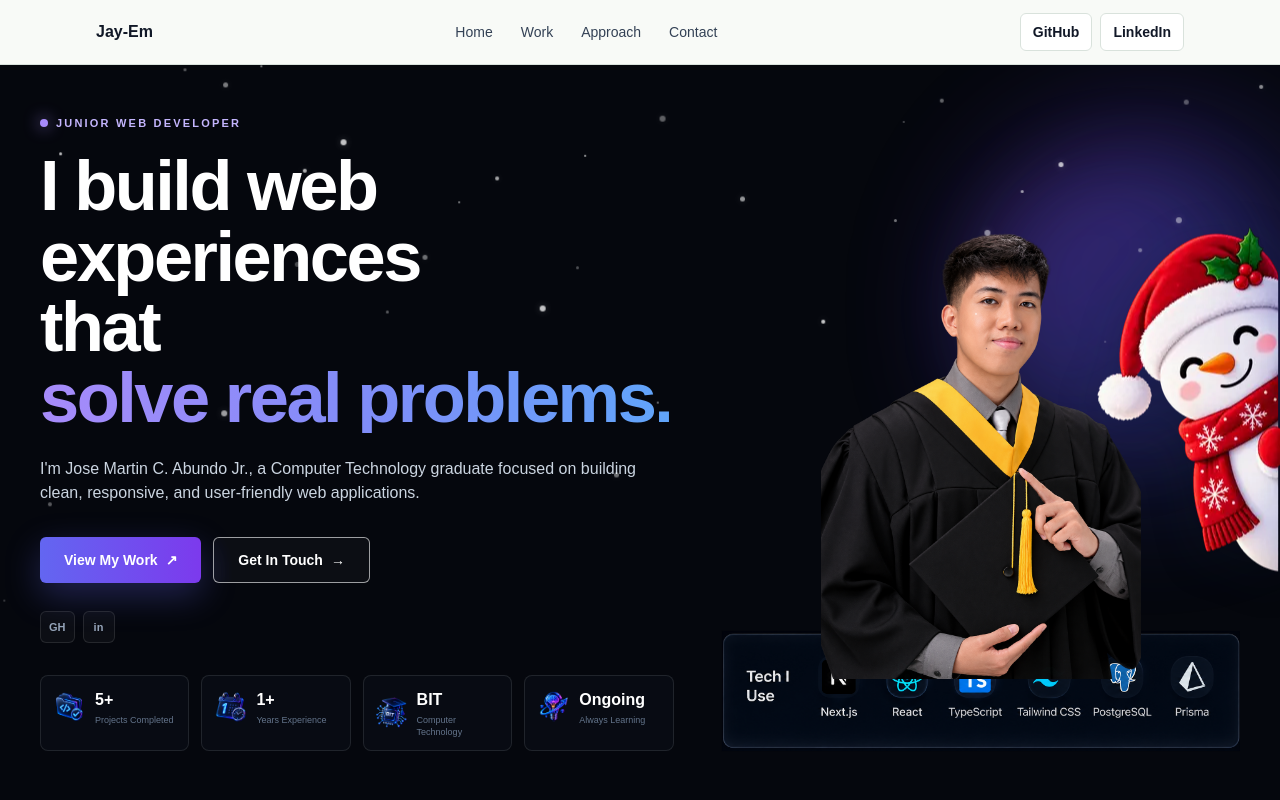
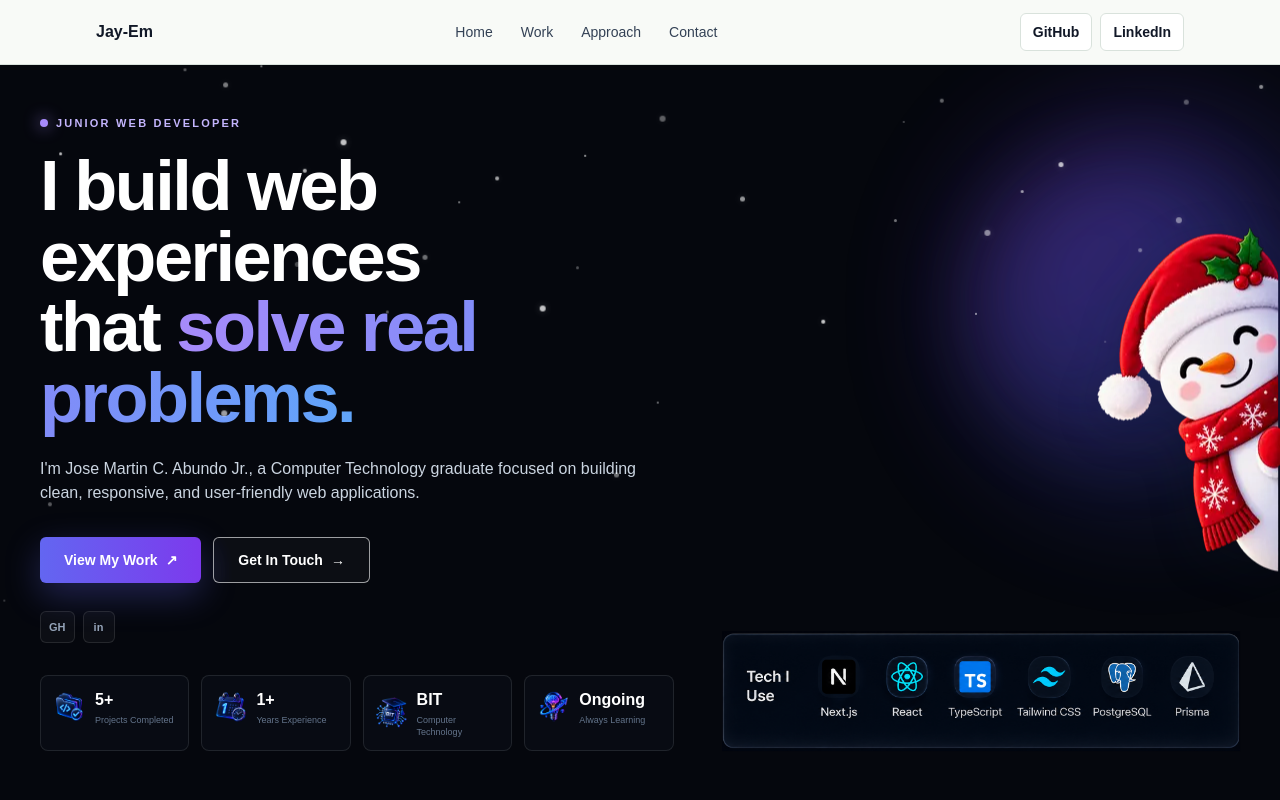
Before and after one commit to jayemabundo04/Jayem-s-Portfolio, a Next.js app: page / in a window 1280 px wide. Shown: the top 800 px of the page. Built offline with nearby package versions, Linux system fonts and the light colour scheme; no server answers.

Commit message:
fix: make hero scroll reveals replay reliably

```diff
--- a/src/app/globals.css
+++ b/src/app/globals.css
@@ -103,108 +103,155 @@ a {
    Premium Hero Scroll Reveal
 ======================================== */
 
-.hero-section .hero-reveal,
-.hero-section .hero-profile-reveal,
-.hero-section .hero-tech-reveal {
+.hero-reveal,
+.hero-profile-reveal,
+.hero-tech-reveal,
+.hero-line,
+.hero-highlight {
   opacity: 0;
-  filter: blur(10px);
-  transform: translate3d(0, 28px, 0);
-  transition:
-    opacity 0.9s cubic-bezier(0.22, 1, 0.36, 1),
-    transform 0.9s cubic-bezier(0.22, 1, 0.36, 1),
-    filter 0.9s cubic-bezier(0.22, 1, 0.36, 1);
 }
 
-.hero-section .hero-profile-reveal {
-  transform: translate3d(0, 42px, 0) scale(0.94);
+@keyframes heroRevealUp {
+  from {
+    opacity: 0;
+    transform: translate3d(0, 32px, 0);
+    filter: blur(10px);
+  }
+
+  to {
+    opacity: 1;
+    transform: translate3d(0, 0, 0);
+    filter: blur(0);
+  }
 }
 
-.hero-section .hero-tech-reveal {
-  transform: translate3d(0, 30px, 0) scale(0.97);
+@keyframes heroLineReveal {
+  from {
+    opacity: 0;
+    transform: translate3d(0, 36px, 0);
+    filter: blur(10px);
+  }
+
+  to {
+    opacity: 1;
+    transform: translate3d(0, 0, 0);
+    filter: blur(0);
+  }
 }
 
-.hero-section.is-visible .hero-reveal,
-.hero-section.is-visible .hero-profile-reveal,
-.hero-section.is-visible .hero-tech-reveal {
+@keyframes heroHighlightReveal {
+  from {
+    opacity: 0;
+    transform: translate3d(0, 18px, 0) scale(0.98);
+    filter: blur(8px);
+  }
+
+  to {
+    opacity: 1;
+    transform: translate3d(0, 0, 0) scale(1);
+    filter: blur(0);
+  }
+}
+
+@keyframes heroProfileReveal {
+  from {
+    opacity: 0;
+    transform: translate3d(0, 46px, 0) scale(0.93);
+    filter: blur(10px);
+  }
+
+  to {
+    opacity: 1;
+    transform: translate3d(0, 0, 0) scale(1);
+    filter: blur(0);
+  }
+}
+
+@keyframes heroTechReveal {
+  from {
+    opacity: 0;
+    transform: translate3d(0, 28px, 0) scale(0.97);
+    filter: blur(7px);
+  }
+
+  to {
+    opacity: 1;
+    transform: translate3d(0, 0, 0) scale(1);
+    filter: blur(0);
+  }
+}
+
+.hero-section.is-visible .hero-reveal-1 {
+  animation: heroRevealUp 0.75s cubic-bezier(0.22, 1, 0.36, 1) 0.05s both;
+}
+
+.hero-section.is-visible .hero-heading {
   opacity: 1;
-  filter: blur(0);
-  transform: translate3d(0, 0, 0);
+}
+
+.hero-section.is-visible .hero-line-1 {
+  animation: heroLineReveal 0.8s cubic-bezier(0.22, 1, 0.36, 1) 0.14s both;
+}
+
+.hero-section.is-visible .hero-line-2 {
+  animation: heroLineReveal 0.8s cubic-bezier(0.22, 1, 0.36, 1) 0.3s both;
+}
+
+.hero-section.is-visible .hero-highlight {
+  animation: heroHighlightReveal 0.75s cubic-bezier(0.22, 1, 0.36, 1) 0.5s both;
+}
+
+.hero-section.is-visible .hero-reveal-3 {
+  animation: heroRevealUp 0.8s cubic-bezier(0.22, 1, 0.36, 1) 0.62s both;
+}
+
+.hero-section.is-visible .hero-reveal-4 {
+  animation: heroRevealUp 0.8s cubic-bezier(0.22, 1, 0.36, 1) 0.74s both;
+}
+
+.hero-section.is-visible .hero-reveal-5 {
+  animation: heroRevealUp 0.8s cubic-bezier(0.22, 1, 0.36, 1) 0.84s both;
+}
+
+.hero-section.is-visible .hero-reveal-6 {
+  animation: heroRevealUp 0.8s cubic-bezier(0.22, 1, 0.36, 1) 0.94s both;
 }
 
 .hero-section.is-visible .hero-profile-reveal {
-  transform: translate3d(0, 0, 0) scale(1);
+  animation: heroProfileReveal 1s cubic-bezier(0.22, 1, 0.36, 1) 0.38s both;
 }
 
 .hero-section.is-visible .hero-tech-reveal {
-  transform: translate3d(0, 0, 0) scale(1);
+  animation: heroTechReveal 0.85s cubic-bezier(0.22, 1, 0.36, 1) 0.7s both;
 }
 
-.hero-section.is-visible .hero-reveal-1 {
-  transition-delay: 0.05s;
-}
-
-.hero-section.is-visible .hero-reveal-2 {
-  transition-delay: 0.12s;
-}
-
-.hero-section.is-visible .hero-reveal-3 {
-  transition-delay: 0.24s;
-}
-
-.hero-section.is-visible .hero-reveal-4 {
-  transition-delay: 0.34s;
-}
-
-.hero-section.is-visible .hero-reveal-5 {
-  transition-delay: 0.44s;
-}
-
-.hero-section.is-visible .hero-reveal-6 {
-  transition-delay: 0.54s;
-}
-
-.hero-highlight {
-  display: inline-block;
-  opacity: 0;
-  transform: translate3d(0, 20px, 0);
-  filter: blur(8px);
-  transition:
-    opacity 0.9s cubic-bezier(0.22, 1, 0.36, 1),
-    transform 0.9s cubic-bezier(0.22, 1, 0.36, 1),
-    filter 0.9s cubic-bezier(0.22, 1, 0.36, 1);
-}
-
-.hero-section.is-visible .hero-highlight {
-  opacity: 1;
-  transform: translate3d(0, 0, 0);
-  filter: blur(0);
-  transition-delay: 0.22s;
-}
+/* Subtle floating motion after profile entrance */
 
 @keyframes heroProfileFloatPremium {
   0%,
   100% {
-    transform: translateY(0);
+    translate: 0 0;
   }
 
   50% {
-    transform: translateY(-8px);
+    translate: 0 -8px;
   }
 }
 
 .hero-section.is-visible .hero-profile-float {
-  animation: heroProfileFloatPremium 5s ease-in-out 1s infinite;
+  animation: heroProfileFloatPremium 5s ease-in-out 1.45s infinite;
 }
 
 @media (prefers-reduced-motion: reduce) {
-  .hero-section .hero-reveal,
-  .hero-section .hero-profile-reveal,
-  .hero-section .hero-tech-reveal,
+  .hero-reveal,
+  .hero-profile-reveal,
+  .hero-tech-reveal,
+  .hero-line,
   .hero-highlight {
     opacity: 1;
     filter: none;
     transform: none;
-    transition: none;
+    animation: none !important;
   }
 
   .hero-section.is-visible .hero-profile-float,
```
